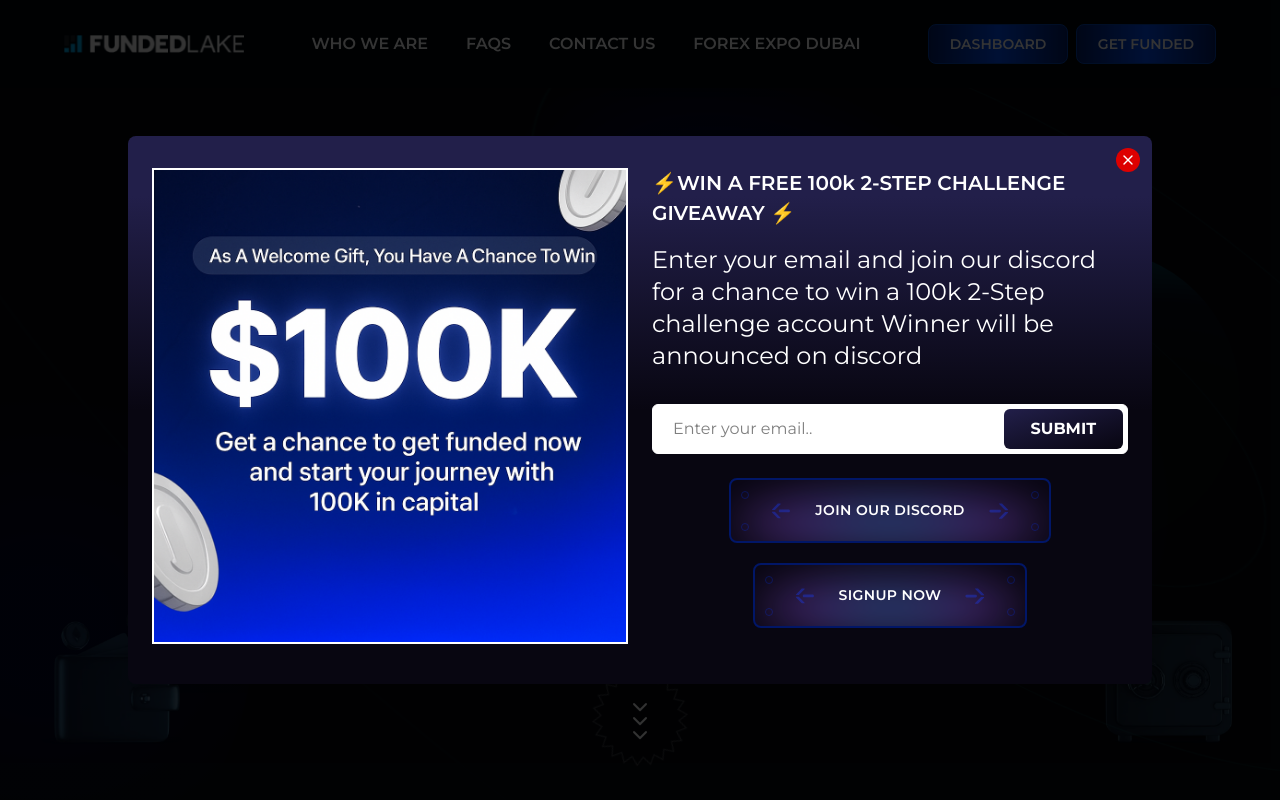
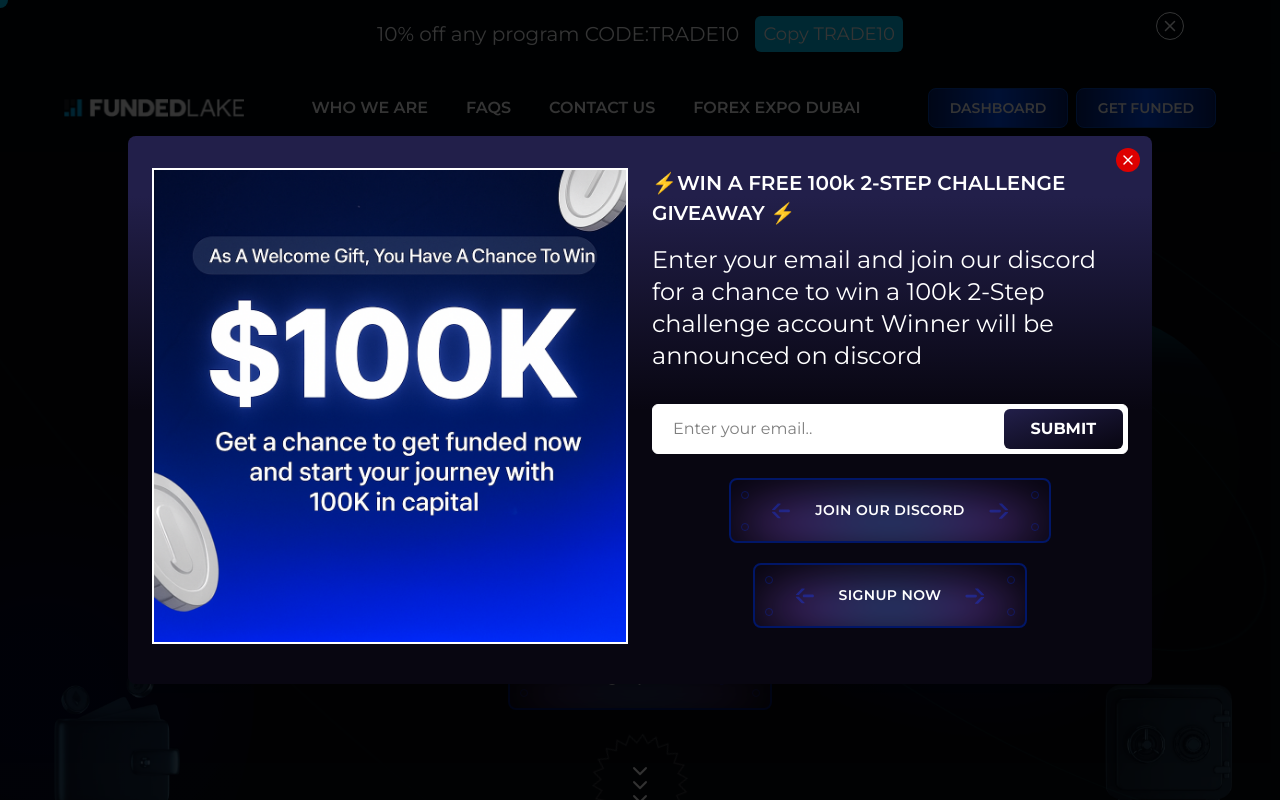
Before and after one commit to webuiexpert/new-funded-lake-staging-site, a React (Vite) app: page / in a window 1280 px wide. Shown: the top 800 px of the page. Built offline with nearby package versions, Linux system fonts and the light colour scheme.

Commit message:
Fixed Bugs

```diff
--- a/src/App.jsx
+++ b/src/App.jsx
@@ -9,10 +9,12 @@
 import CustomCursor from "./Components/CustomCursor";
 import EmailPopup from "./Components/EmailPopup";
 import ScrollToTopButton from "./Components/ScrollToTopButton";
+import TopBar from "./Components/topBar";
 
 function App() {
   return (
     <Router>
+      <TopBar />
       <CustomCursor />
       <EmailPopup />
       <div className="bg-[#06080e]">
--- a/src/Components/CustomCursor.jsx
+++ b/src/Components/CustomCursor.jsx
@@ -17,7 +17,7 @@
 
   return (
     <div
-      className="fixed top-0 left-0 w-4 h-4 bg-[var(--color-primary)] z-40 rounded-full pointer-events-none mix-blend-screen"
+      className="fixed top-0 left-0 w-4 h-4 bg-[var(--color-primary)] z-40 lg:block hidden rounded-full pointer-events-none mix-blend-screen"
       style={{
         transform: `translate3d(${position.x - 8}px, ${position.y - 8}px, 0)`,
         transition: "transform 0.05s linear",
--- /dev/null
+++ b/src/Components/TopBar.jsx
@@ -0,0 +1,34 @@
+import { X } from "lucide-react";
+import { useState } from "react";
+import SecondaryButton from "./SecondaryButton";
+
+function TopBar() {
+  const [visible, setVisible] = useState(true);
+
+  if (!visible) return null;
+
+  return (
+    <div className="bg-[var(--accent-color)] flex flex-col justify-center items-center gap-y-2 pt-1 px-4 md:px-6 py-[14px relative w-full">
+      <X
+        onClick={() => setVisible(false)}
+        className="text-white size-6 md:size-7 absolute md:top-3 border rounded-full p-1 top-1 right-3 md:right-24 cursor-pointer"
+        aria-label="Close promo"
+      />
+      <div className="flex items-center gap-x-4 text-white text-center relative py-3">
+        <p className="text-[14px] md:text-xl lg:text-xl font-medium max-w-[350px] md:max-w-none">
+          10% off any program CODE:TRADE10
+        </p>
+        <div className="flex gap-2">
+           <button
+              onClick={() => navigator.clipboard.writeText("TRADE10"
+              )}
+              className="px-2 py-1 hover:bg-white hover:text-black transition bg-[var(--color-primary)] rounded-md font-medium text-lg cursor-pointer">
+              Copy TRADE10
+            </button>
+        </div>
+      </div>
+    </div>
+  );
+}
+
+export default TopBar;
--- a/src/index.css
+++ b/src/index.css
@@ -115,9 +115,9 @@
   color: #fff;
   font-weight: 800;
 }
-.priceTab .react-tabs__tab-list li:hover {
+/* .priceTab .react-tabs__tab-list li:hover {
   color: #181818;
-}
+} */
 .react-tabs__tab-list {
   border: none !important;
 }
@@ -609,6 +609,9 @@
     width: fit-content;
     gap: 2px;
   }
+  .react-tabs__tab--selected {
+  border-radius: 12px !important;
+}
 }
 
 @media (min-width: 521px) and (max-width: 900px) {
--- a/src/pages/Home/components/ChooseUs.jsx
+++ b/src/pages/Home/components/ChooseUs.jsx
@@ -62,7 +62,7 @@
         alt=""
       />
       <img
-        className="scale-plus-animation absolute bottom-0 right-10 w-56"
+        className="scale-plus-animation absolute bottom-20 right-10 w-48"
         src={coineCubeIcon}
         alt=""
       />
--- a/src/pages/Home/components/ComparisonTable.jsx
+++ b/src/pages/Home/components/ComparisonTable.jsx
@@ -65,7 +65,7 @@
       </motion.h2>
 
       {/* Table Wrapper (scrollable on small screens) */}
-      <div className="w-full max-w-4xl overflow-x-auto shadow-2xl md:rounded-3xl rounded-xl border border-[#250b3a] bg-[#001F3F]/60 backdrop-blur-md">
+      <div className="w-full max-w-4xl overflow-x-auto shadow-2xl lg:mb-10 md:rounded-3xl rounded-xl border border-[#250b3a] bg-[#001F3F]/60 backdrop-blur-md">
         <table className="w-full border-collapse text-white text-center min-w-[600px]">
           <thead>
             <tr className="bg-gradient-to-r from-[#0b2447] to-[#19376d]">
--- a/src/pages/Home/components/HeroSection.jsx
+++ b/src/pages/Home/components/HeroSection.jsx
@@ -49,14 +49,14 @@
           text="Join our discord community"
           link="https://discord.gg/vDSnjmxndy"
         />
-       <div className="flex md:flex-row flex-col gap-4 items-center w-full justify-center">
+       <div className="flex flex-col gap-4 items-center w-full justify-center">
          <PrimaryButton text="Signup now" link="https://fundedlakzedashboard.propaccount.com/en/sign-up" />
-        <div className="md:block hidden">
+        <div className="md:hidden block">
           <PrimaryButton text="Get Funded" link="https://fundedlakedashboard.propaccount.com/en/challenges?planid=163" />
         </div>
        </div>
       </div>
-      <div>
+      <div className="relative z-20">
         <ScrollDownIndicator />
       </div>
     </div>
--- a/src/pages/Home/components/PriceTable.jsx
+++ b/src/pages/Home/components/PriceTable.jsx
@@ -10,13 +10,13 @@
 export default () => (
   <Tabs className="priceTab md:text-[14px] lg:max-w-5xl max-w-full mx-auto font-bold text-sm text-white relative z-20">
     <TabList className="priceTabUl overflow-hidden bg-[#000b1f] w-full">
-      <Tab className="cursor-pointer md:px-6 md:py-3 py-2 px-4 bg-dark mx-0 hover:bg-black duration-200 hover:text-dark rounded-full">
+      <Tab className="cursor-pointer md:px-6 md:py-3 py-2 px-4 bg-dark mx-0 hover:bg-[#032070] duration-200 hover:text-dark rounded-full">
         ONE STEP
       </Tab>
-      <Tab className="cursor-pointer md:px-6 md:py-3 py-2 px-4 bg-dark mx-0 hover:bg-black duration-200 hover:text-dark rounded-full">
+      <Tab className="cursor-pointer md:px-6 md:py-3 py-2 px-4 bg-dark mx-0 hover:bg-[#032070] duration-200 hover:text-dark rounded-full">
         TWO STEP
       </Tab>
-      <Tab className="cursor-pointer md:px-6 md:py-3 py-2 px-4 bg-dark mx-0 hover:bg-black duration-200 hover:text-dark rounded-full">
+      <Tab className="cursor-pointer md:px-6 md:py-3 py-2 px-4 bg-dark mx-0 hover:bg-[#032070] duration-200 hover:text-dark rounded-full">
         INSTANT
       </Tab>
     </TabList>
--- a/src/pages/Home/components/SuccessStory.jsx
+++ b/src/pages/Home/components/SuccessStory.jsx
@@ -8,12 +8,12 @@
 
 function SuccessStory() {
   return (
-    <div className="md:py-16 lg:px-0 px-4 px-6 py-10 relative">
+    <div className="md:py-16 lg:px-0 px-4 py-10 relative">
       <img className="saperator absolute top-0 left-0 w-full" src={botSep} alt="" />
       <img className="saperator absolute bottom-0 left-0 w-full" src={botSep} alt="" />
       <img className="scale-plus-animation absolute z-0 top-32 left-10 w-56 rotate-28 md:block hidden" src={dollarCubeIcon} alt="" />
       <img className="scale-plus-animation absolute z-0 right-20 bottom-56 w-56" src={coineCubeIcon} alt="" />
-      <motion.h2 className="md:leading-[1.1em] font-bold title-font  z-[1] relative mb-2 mt-10 text-center text-white"
+      <motion.h2 className="md:leading-[1.1em] font-bold title-font  z-[1] relative mb-2 lg:mt-10 md:mt-6 mt-2 text-center text-white"
        initial={{ opacity: 0, scale: 0.8 }}
             whileInView={{ opacity: 1, scale: 1.1 }}
             transition={{ duration: 1, ease: "easeInOut" }}
@@ -21,7 +21,7 @@
       >
         <span className="text-white">trader's, </span>success story
       </motion.h2>
-      <div className="success-story mt-16 mb-24 rounded-2xl z-[1] relative md:text-left text-center md:max-w-5xl mx-auto md:px-8 md:py-8 px-3 py-5 lg:p-12 shadow-lg">
+      <div className="success-story lg:mt-16 md:mt-12 mt-6 lg:mb-24 md:mb-16 mb-10 rounded-2xl z-[1] relative md:text-left text-center md:max-w-5xl mx-auto md:px-8 md:py-8 px-3 py-5 lg:p-12 shadow-lg">
          <h5 className="md:text-2xl text-xl lg:text-3xl font-bold text-white md:mb-4 w-full text-center">
               Life Changing Payouts Start Here
             </h5>
```
Also changed, not shown: src/Components/NavBar.jsx (+17 -33 lines).
